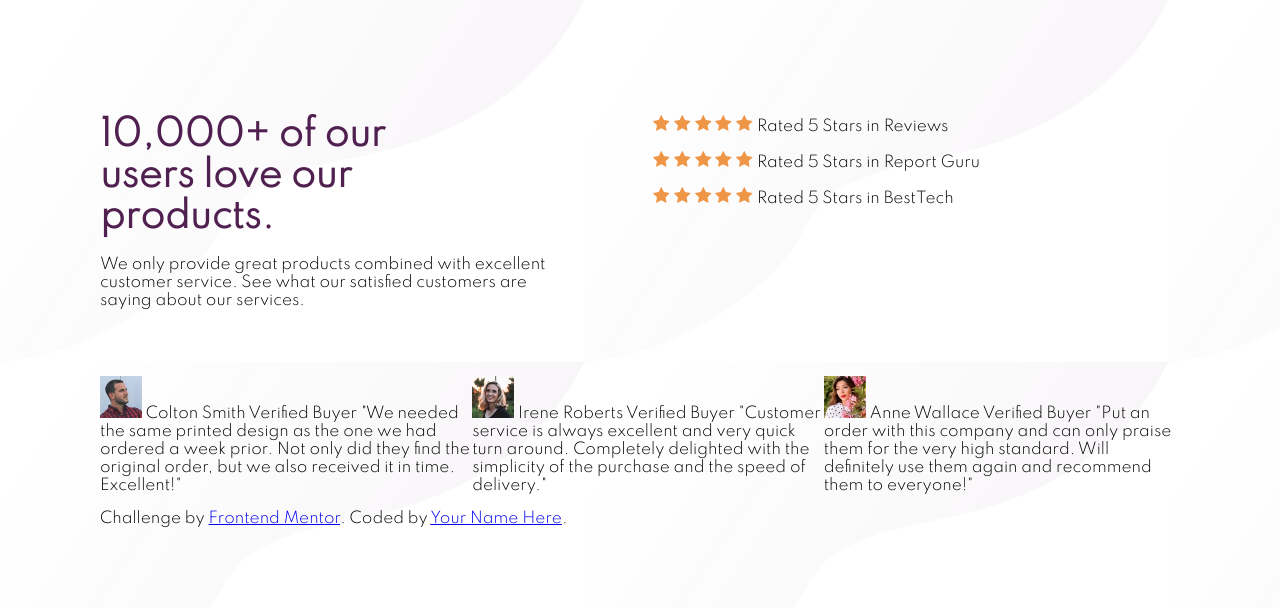
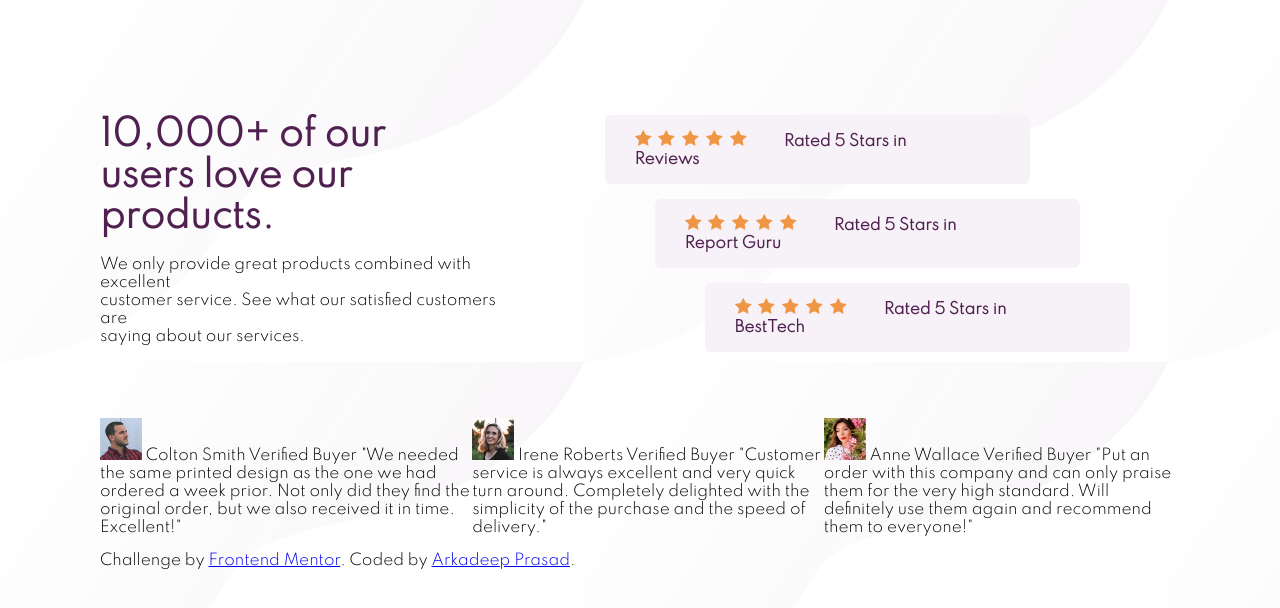
Before and after one commit to deeparka/Social-proof-section, a plain HTML site: page social-proof-section-master/index.html in a window 1280 px wide. Drawn offline with Linux system fonts and the light colour scheme.

Commit message:
added some div in html and changed in css

```diff
--- a/social-proof-section-master/index.html
+++ b/social-proof-section-master/index.html
@@ -29,6 +29,7 @@
                     </p>
                 </div>
                 <div class="rate">
+                    <div class="review">
                         <p>
                             <img
                                 src="/social-proof-section-master/images/icon-star.svg"
@@ -50,8 +51,10 @@
                                 src="/social-proof-section-master/images/icon-star.svg"
                                 alt=""
                             />
-                        Rated 5 Stars in Reviews
+                            <span>Rated 5 Stars in Reviews</span>
                         </p>
+                    </div>
+                    <div class="guru">
                         <p>
                             <img
                                 src="/social-proof-section-master/images/icon-star.svg"
@@ -73,8 +76,10 @@
                                 src="/social-proof-section-master/images/icon-star.svg"
                                 alt=""
                             />
-                        Rated 5 Stars in Report Guru
+                            <span>Rated 5 Stars in Report Guru</span>
                         </p>
+                    </div>
+                    <div class="besttech">
                         <p>
                             <img
                                 src="/social-proof-section-master/images/icon-star.svg"
@@ -96,8 +101,9 @@
                                 src="/social-proof-section-master/images/icon-star.svg"
                                 alt=""
                             />
-                        Rated 5 Stars in BestTech
+                            <span>Rated 5 Stars in BestTech</span>
                         </p>
+                    </div>
                 </div>
             </div>
             <br />
@@ -154,7 +160,11 @@
                         href="https://www.frontendmentor.io?ref=challenge"
                         target="_blank"
                         >Frontend Mentor</a
-                    >. Coded by <a href="#">Your Name Here</a>.
+                    >. Coded by
+                    <a
+                        href="https://www.linkedin.com/in/arkadeep-prasad-1b5074201"
+                        >Arkadeep Prasad</a
+                    >.
                 </div>
             </footer>
         </div>
--- a/social-proof-section-master/style.css
+++ b/social-proof-section-master/style.css
@@ -27,6 +27,35 @@ div.container div div p.headline-paragraph span {
     color: #502050;
 }
 
-div.container div div.rate {
-    margin-right: 200px;
+div.container div div div p {
+    background-color: hsl(300, 24%, 96%);
+    border: hsl(300, 24%, 96%);
+    border-radius: 6px;
+    padding: 15px 0;
+    padding-left: 30px;
+    padding-right: 70px;
 }
+
+div.container div div.rate div.review {
+    margin-right: 150px;
+}
+
+div.container div div.rate div.guru {
+    margin-right: 100px;
+    margin-left: 50px;
+}
+
+div.container div div.rate div.besttech {
+    margin-right: 50px;
+    margin-left: 100px;
+}
+
+div.container div div.rate div p span {
+    font-weight: 900;
+    color: #502050;
+    margin-left: 30px;
+}
+
+div.container div div.rate div p img {
+    margin-right: 3px;
+}
```
Lines whose indentation alone changed are shown as unchanged.
